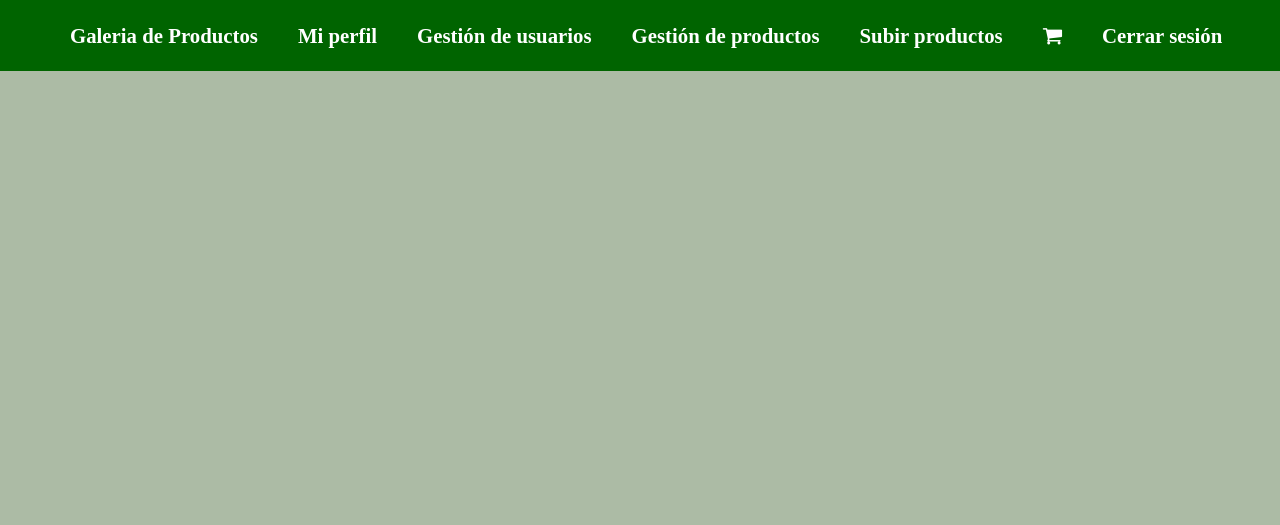
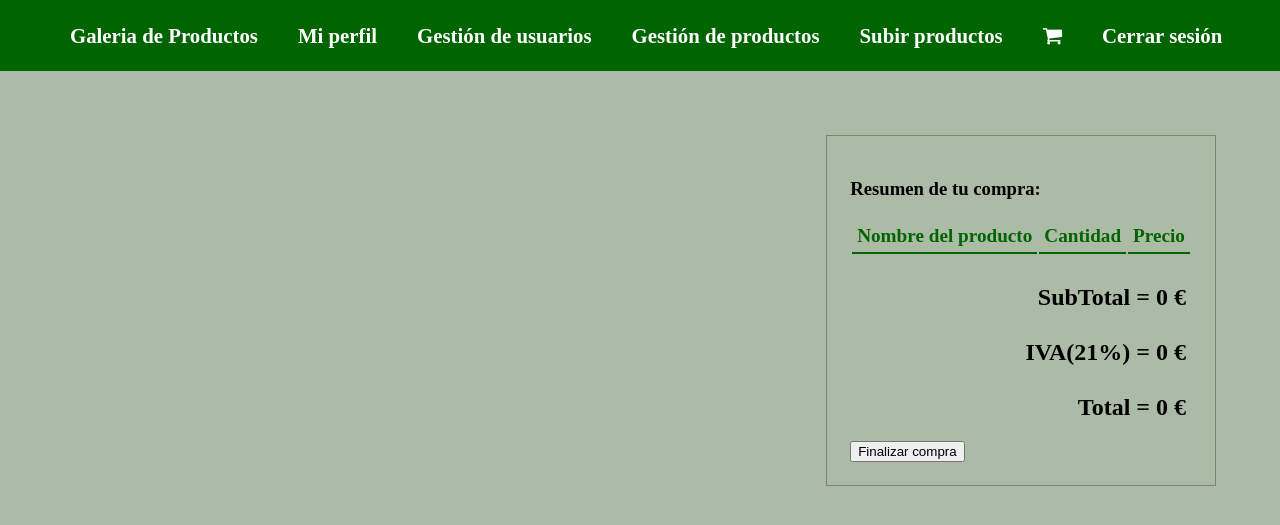
Before and after one commit to JoseManuelCruzSanchez/DAW-Comercion-Online, a PHP site: page /carrito.php in a window 1280 px wide. Shown: the top 525 px of the page. Run offline with PHP 8.4, Linux system fonts and the light colour scheme; the visitor is signed in with stand-in values (Sample User, id 1); data comes from the database, SQL or seed files in the repository; both versions use the stored data as it was before the commit; lists and menus that the app fills with data are empty; some libraries are stand-ins or nearby versions.

Commit message:
Add files via upload

```diff
--- a/carrito.php
+++ b/carrito.php
@@ -12,8 +12,13 @@ if(isset($_GET['referencia'])){
     header("Location: galeria.php");
 }else{/*Si el usuario entra directamente a carrito a traves del enlace en el menu*/
     $resultado = itemsEnCarritoDeUsuario($_SESSION['nick']);
+    echo '<div class="cont-general-carrito">';
+    mostrarRecuadroListaPrecioTotalCarrito($_SESSION['nick']);
     while ($fila = $resultado->fetch_row()){
-        echo '<br>';
-        echo $fila[1] . ' ' . $fila[2];
+        $fila_resultado_producto = obtenerUnSoloProducto($fila[1])->fetch_row();
+        for($i = 0; $i < $fila[2]; $i++){
+            mostrarProductosEnCarrito($fila_resultado_producto[3], $fila_resultado_producto[1], $fila_resultado_producto[4], $fila_resultado_producto[0]);
+        }
     }
+    echo '</div>';
 }
--- a/css/generales.css
+++ b/css/generales.css
@@ -38,3 +38,82 @@
     position:relative;
     top:1px;
 }
+/**********************************************  CARRITO     *********************************************************/
+/*********************************************************************************************************************/
+.cont-general-carrito{
+    padding: 5%;
+}
+.cont-producto-carrito{
+    border-bottom: 1px solid grey;
+    padding: 10px;
+    display: inline-block;
+    float: left;
+    min-width: 650px;
+    margin-right: 5%;
+
+}
+.cont-producto-carrito > img{
+    width: 80px;
+    float: left;
+}
+.cont-producto-carrito > div{
+    float: left;
+
+}
+.cont-producto-carrito > div > h3{
+    font-size: 2em;
+    margin: 0px 40px;
+    color: grey;
+}
+.cont-producto-carrito > div > h4{
+    font-size: 1.5em;
+    margin: 0px 40px;
+}
+.cont-producto-carrito > form{
+    float: right;
+    margin-left: 15px;
+    margin-top: 2%;
+}
+.cont-producto-carrito > form > input{
+    display: none;
+}
+.cont-producto-carrito > form > button{
+    /*RESETEO TODOS LOS ESTILOS DE BUTTON*/
+    background: none;
+    color: inherit;
+    border: none;
+    padding: 0;
+    font: inherit;
+    cursor: pointer;
+    outline: inherit;
+    /*RESETEO TODOS LOS ESTILOS DE BUTTON*/
+}
+.cont-producto-carrito > form > button > i{
+    font-size: 3em;
+    color: #b10517;
+}
+/**********  CONTENEDOR FACTURA CARRITO  ***********/
+form.cont-factura-carrito{
+    display: inline-block;
+    padding: 2% 2%;
+    min-width: 200px;
+    min-height: 200px;
+    /*background-color: orange;*/
+    border: 1px solid grey;
+    float: right;
+}
+form.cont-factura-carrito th{
+    color: darkgreen;
+    border-bottom: 2px solid darkgreen;
+    font-size: 1.2em;
+}
+form.cont-factura-carrito th, td{
+    padding: 5px;
+    text-align: center;
+}
+form.cont-factura-carrito td:first-child{
+    text-align: left;
+}
+form.cont-factura-carrito > h2{
+    font-size: 1.5em;
+}
--- a/galeria.php
+++ b/galeria.php
@@ -2,10 +2,6 @@
     require_once ("include/cabecera.php");
     require_once ("include/funciones.php");
     echo '<br><br>';
-
-    $_SESSION['carrito'] = Array();
-    //var_dump(count($_SESSION['carrito']));
-
 
     $resultado = obtenerTablaProductos();
     while($fila = $resultado->fetch_row()){
--- a/include/funciones.php
+++ b/include/funciones.php
@@ -278,6 +278,21 @@ function obtenerTablaProductos(){
     return $resultado;
 }
 
+function obtenerUnSoloProducto($referencia){
+    $conexion = new mysqli(DB_HOST, DB_USUARIO, DB_PASS, DB_NOMBRE_BASE_DATOS);
+    mysqli_set_charset($conexion, 'utf8');
+    if($conexion->connect_error){
+        die("La conexion ha fallado" . $conexion->connect_error);
+    }
+    $sql = "select * from productos where referencia like '$referencia'";
+    $sentencia = $conexion->prepare($sql);
+    $sentencia->execute();
+    $resultado = $sentencia->get_result();
+    $conexion->close();
+    $sentencia->close();
+    return $resultado;
+}
+
 function actualizarDatosProductoBBDD($referencia, $titulo, $descripcion, $precio){
     $conexion = new mysqli(DB_HOST, DB_USUARIO, DB_PASS, DB_NOMBRE_BASE_DATOS);
     mysqli_set_charset($conexion, 'utf8');
@@ -354,6 +369,24 @@ function sumarItemEnCarrito($nick, $referencia, $cantidadItems){
     $conexion->close();
 }
 
+function restarItemEnCarrito($nick, $referencia, $cantidadItems){
+    sumarItemEnCarrito($nick, $referencia, $cantidadItems);
+}
+
+function eliminarItemCarrito($nick, $referencia){/***************************************************************************/
+    $conexion = new mysqli(DB_HOST, DB_USUARIO, DB_PASS, DB_NOMBRE_BASE_DATOS);
+    mysqli_set_charset($conexion, 'utf8');
+    if ($conexion->connect_error) {
+        die("La conexión ha fallado " . $conexion->connect_error);
+    }
+    $sql = "DELETE from carrito WHERE nick = ? and referencia = ?";
+    $sentencia = $conexion->prepare($sql);
+    $sentencia->bind_param('ss', $nick, $referencia);
+    $sentencia->execute();
+    $sentencia->close();
+    $conexion->close();
+}
+
 function itemsEnCarritoDeUsuario($nick){
     $conexion = new mysqli(DB_HOST, DB_USUARIO, DB_PASS, DB_NOMBRE_BASE_DATOS);
     mysqli_set_charset($conexion, 'utf8');
@@ -368,3 +401,59 @@ function itemsEnCarritoDeUsuario($nick){
     $sentencia->close();
     return $resultado;
 }
+
+function mostrarProductosEnCarrito($ruta_imagen, $titulo, $precio, $referencia){
+    ?>
+    <div class="cont-producto-carrito">
+        <img src="<?= $ruta_imagen ?>"><!--ruta imagen-->
+        <div>
+            <h3><?= $titulo ?></h3><!--titulo-->
+            <h4><?= $precio ?> €</h4><!--precio-->
+        </div>
+        <form action="eliminar_producto_de_carrito.php" method="post"><!--********************************  action y post  ***************************-->
+            <input type="text" name="referencia" value="<?= $referencia ?>"><!--referencia-->
+            <button type="submit">
+                <i class="fa fa-trash" aria-hidden="true"></i>
+            </button>
+        </form>
+    </div>
+    <?php
+}
+
+function mostrarRecuadroListaPrecioTotalCarrito($nick){
+
+    ?>
+        <form class="cont-factura-carrito" action="finalizar_compra_carrito.php" method="post">
+            <h3>Resumen de tu compra:</h3>
+			<table>
+				<tr>
+					<th>Nombre del producto</th>
+					<th>Cantidad</th>
+					<th>Precio</th>
+				</tr>
+
+                <?php
+                     $precio_total_carrito = 0;
+                     $resultado_items_carrito = itemsEnCarritoDeUsuario($nick);
+                     while($fila_carrito = $resultado_items_carrito->fetch_row()){
+                         $fila_un_producto = obtenerUnSoloProducto($fila_carrito[1])->fetch_row();
+                         ?>
+                         <tr>
+                             <td><?= $fila_un_producto[1] ?></td>
+                             <td>x<?= $fila_carrito[2] ?></td>
+                             <td><?= $fila_carrito[2]*$fila_un_producto[4] ?> €</td>
+                         </tr>
+                         <?php
+                         $precio_total_carrito += $fila_carrito[2]*$fila_un_producto[4];
+                     }
+                ?>
+
+			</table>
+            <h2>SubTotal = <?= $precio_total_carrito ?> €</h2>
+            <h2>IVA(21%) = <?= $precio_total_carrito*0.21 ?> €</h2>
+			<h2>Total = <?= $precio_total_carrito+$precio_total_carrito*0.21 ?> €</h2>
+            <input style="display: none" type="text" name="precio_total" value="<?= $precio_total_carrito+$precio_total_carrito*0.21 ?>">
+			<button type="submit">Finalizar compra</button>
+		</form>
+    <?php
+}
```
Also changed, not shown: BBDD_scripts/comercio.sql (+9 -34 lines), eliminar_producto_de_carrito.php (added, +13 -0 lines), finalizar_compra_carrito.php (added, +7 -0 lines), zPruebas.html (+25 -8 lines), zPruebas.php (added, +57 -0 lines), imagenes/Producto_1/1.jpg (added), imagenes/Producto_2/3.jpg (added), imagenes/referencia/1.jpg (added), subir_productos.php (line endings or trailing spaces).
